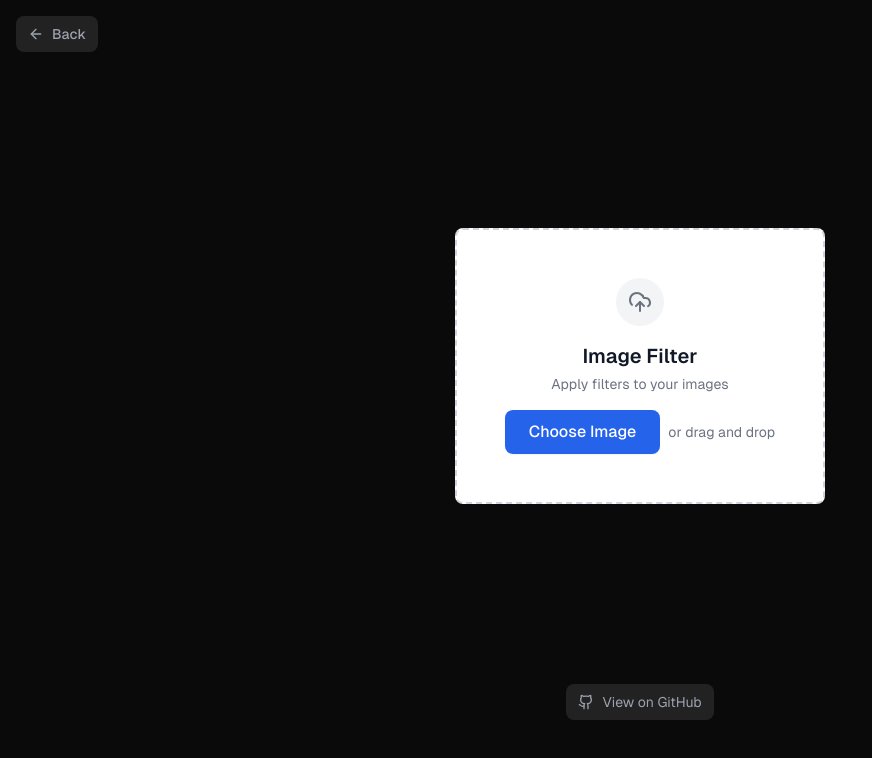
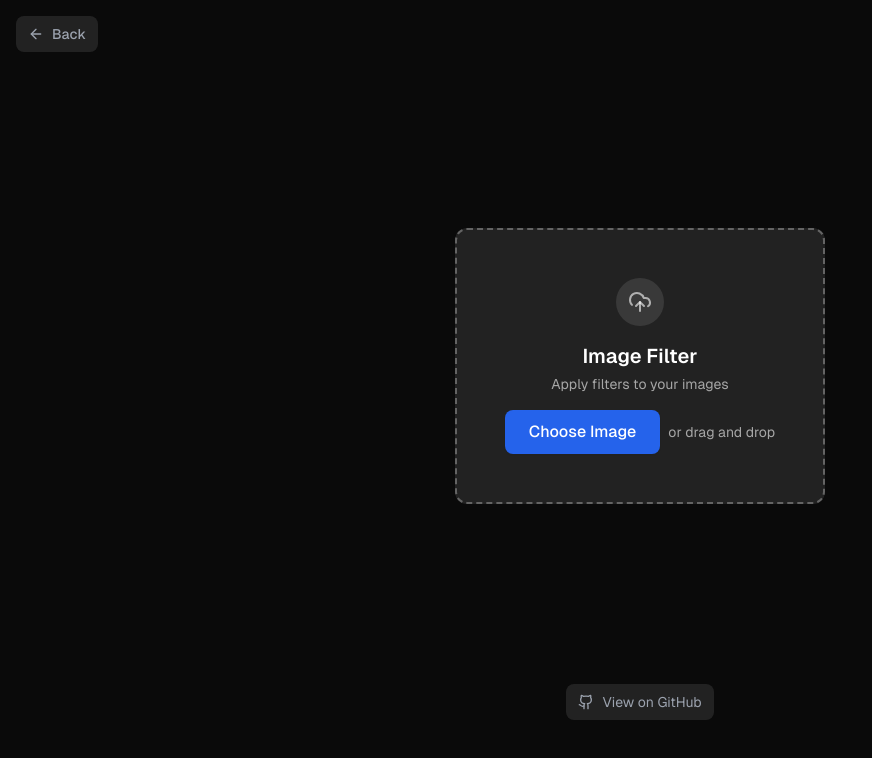
Before and after one commit to scanash00/quickpic-main, a Next.js app: page /color-filter in a window 1280 px wide. Shown: the top 758 px of the page, without its empty margins (0-872 px from the left). Built offline with nearby package versions, Linux system fonts and the light colour scheme.

Commit message:
something

```diff
--- a/src/components/shared/option-selector.tsx
+++ b/src/components/shared/option-selector.tsx
@@ -22,7 +22,7 @@ export function OptionSelector<T>({
 }: OptionSelectorProps<T>) {
   return (
     <div className="flex flex-col gap-2 animate-fade-in">
-      <label className="block text-sm font-medium text-gray-700">
+      <label className="block text-sm font-medium text-white/60">
         {label}
       </label>
       <div className="grid grid-cols-2 sm:grid-cols-4 gap-3">
@@ -36,15 +36,15 @@ export function OptionSelector<T>({
                 relative flex items-center justify-center p-3 rounded-lg border-2
                 transition-all duration-200 hover:scale-[1.02] active:scale-[0.98]
                 ${isSelected
-                  ? 'border-blue-500 bg-blue-50 text-blue-800'
-                  : 'border-gray-200 bg-white text-gray-900 hover:border-gray-300'
+                  ? 'border-blue-500 bg-blue-500/20 text-blue-300'
+                  : 'border-white/20 bg-white/10 text-white/80 hover:border-white/30 hover:bg-white/20'
                 }
               `}
               onClick={() => onChange(option.value)}
             >
               <span className="text-sm font-medium">{option.label}</span>
               {isSelected && (
-                <div className="absolute right-2 text-blue-500 animate-fade-in">
+                <div className="absolute right-2 text-blue-300 animate-fade-in">
                   <Check className="h-4 w-4" />
                 </div>
               )}
--- a/src/components/shared/upload-box.tsx
+++ b/src/components/shared/upload-box.tsx
@@ -27,13 +27,13 @@ export function UploadBox({
       setCurrentFile={(file) => onDrop([file])}
     >
       <div className="w-full max-w-2xl mx-auto">
-        <div className="flex flex-col items-center gap-4 rounded-lg border-2 border-dashed border-gray-300 bg-white p-12 text-center transition-all hover:border-gray-400">
-          <div className="flex items-center justify-center w-12 h-12 rounded-full bg-gray-100 text-gray-500">
+        <div className="flex flex-col items-center gap-4 rounded-xl border-2 border-dashed border-white/30 bg-white/10 p-12 text-center backdrop-blur-sm transition-all hover:border-white/50">
+          <div className="flex items-center justify-center w-12 h-12 rounded-full bg-white/10 text-white/60">
             <UploadCloud className="h-6 w-6" />
           </div>
           <div>
-            <h2 className="text-xl font-semibold text-gray-900">{title}</h2>
-            <p className="mt-1 text-sm text-gray-500">{subtitle}</p>
+            <h2 className="text-xl font-semibold text-white">{title}</h2>
+            <p className="mt-1 text-sm text-white/60">{subtitle}</p>
           </div>
           <div className="flex items-center gap-2">
             <button
@@ -43,7 +43,7 @@ export function UploadBox({
             >
               {description}
             </button>
-            <p className="text-sm text-gray-500">or drag and drop</p>
+            <p className="text-sm text-white/60">or drag and drop</p>
           </div>
           <input
             type="file"
```
